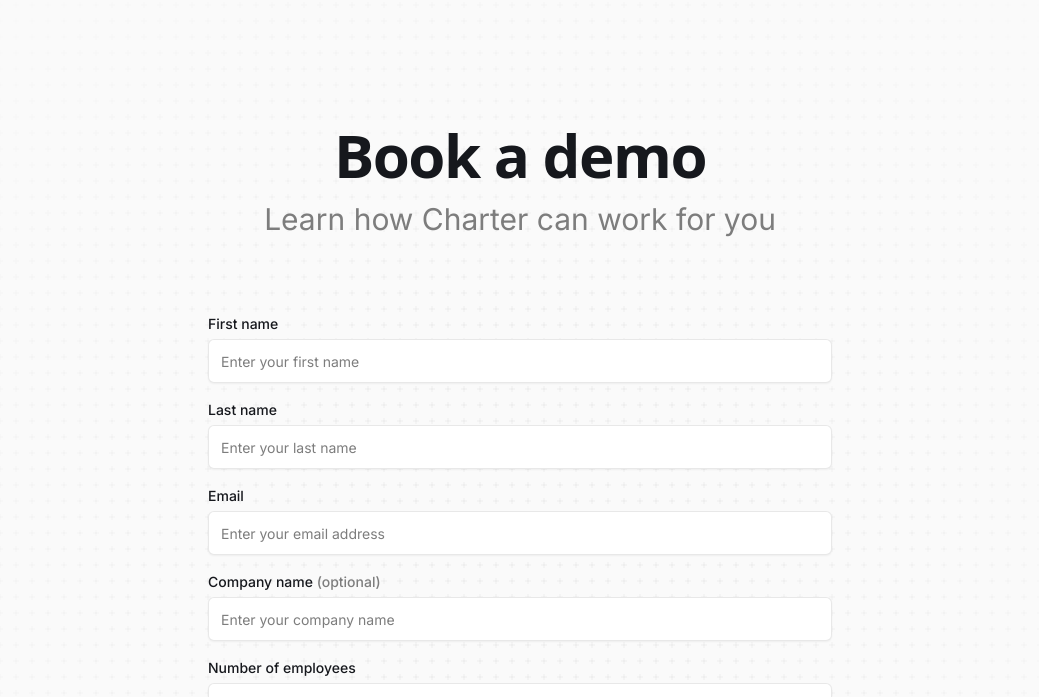
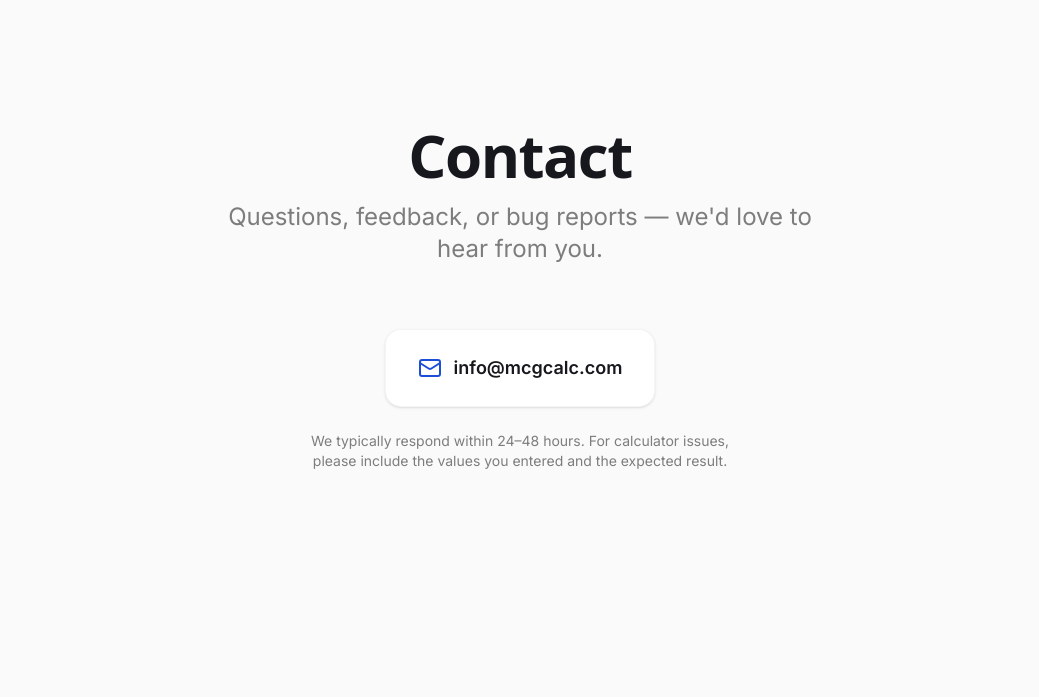
Before and after one commit to vertusdster/mcgcalc, an Astro site: page /contact in a window 1280 px wide. Shown: the part 103-800 px from the top of the page, without its empty margins (120-1159 px from the left). Built offline with nearby package versions, Linux system fonts and the light colour scheme; Astro itself is replaced by a stand-in of ours; a web font is replaced by a local one.

Commit message:
feat: simplify Contact page to mailto link, restore footer link

```diff
--- a/src/components/sections/contact-page.tsx
+++ b/src/components/sections/contact-page.tsx
@@ -1,83 +1,30 @@
-import { PlusSigns } from "@/components/icons/plus-signs";
-import { Button } from "@/components/ui/button";
-import { Input } from "@/components/ui/input";
-import { Label } from "@/components/ui/label";
-import { Textarea } from "@/components/ui/textarea";
+import { Mail } from "lucide-react";
 
 export function ContactPage() {
   return (
-    <section className="relative py-16 md:py-28 lg:py-32">
+    <section className="py-16 md:py-28 lg:py-32">
       <div className="container max-w-2xl">
         <div className="text-center">
           <h1 className="text-4xl font-semibold tracking-tight md:text-5xl lg:text-6xl">
-            Book a demo
+            Contact
           </h1>
-          <p className="text-muted-foreground mt-4 text-2xl md:text-3xl">
-            Learn how Charter can work for you
+          <p className="text-muted-foreground mt-4 text-xl md:text-2xl">
+            Questions, feedback, or bug reports — we'd love to hear from you.
           </p>
         </div>
 
-        <form className="mt-8 space-y-5 md:mt-12 lg:mt-20">
-          {/* First Name */}
-          <div className="flex flex-col gap-2">
-            <Label htmlFor="firstName">First name</Label>
-            <Input id="firstName" placeholder="Enter your first name" />
-          </div>
-
-          {/* Last Name */}
-          <div className="flex flex-col gap-2">
-            <Label htmlFor="lastName">Last name</Label>
-            <Input id="lastName" placeholder="Enter your last name" />
-          </div>
-
-          {/* Email */}
-          <div className="flex flex-col gap-2">
-            <Label htmlFor="email">Email</Label>
-            <Input
-              id="email"
-              type="email"
-              placeholder="Enter your email address"
-            />
-          </div>
-
-          {/* Company */}
-          <div className="flex flex-col gap-2">
-            <Label htmlFor="company">
-              Company name{" "}
-              <span className="text-muted-foreground">(optional)</span>
-            </Label>
-            <Input id="company" placeholder="Enter your company name" />
-          </div>
-
-          <div className="flex flex-col gap-2">
-            <Label htmlFor="employees">Number of employees</Label>
-            <Input
-              id="employees"
-              placeholder="Enter number of employees"
-              type="number"
-            />
-          </div>
-
-          {/* Message */}
-          <div className="flex flex-col gap-2">
-            <Label htmlFor="message">Message</Label>
-            <Textarea
-              id="message"
-              rows={5}
-              placeholder="Enter your message"
-              className="resize-none"
-            />
-          </div>
-
-          <div className="flex justify-end">
-            <Button type="submit" size="lg">
-              Submit
-            </Button>
-          </div>
-        </form>
-      </div>
-      <div className="absolute -inset-40 z-[-1] [mask-image:radial-gradient(circle_at_center,black_0%,black_20%,transparent_75%)]">
-        <PlusSigns className="text-foreground/[0.05] h-full w-full" />
+        <div className="mt-10 flex flex-col items-center gap-6 md:mt-16">
+          <a
+            href="mailto:info@mcgcalc.com"
+            className="flex items-center gap-3 rounded-2xl border border-border/50 bg-card px-8 py-6 shadow-sm transition-all hover:border-[#3b82f6]/40 hover:shadow-md"
+          >
+            <Mail className="h-6 w-6 text-[#1d4ed8] dark:text-[#60a5fa]" />
+            <span className="text-lg font-semibold">info@mcgcalc.com</span>
+          </a>
+          <p className="text-muted-foreground text-sm text-center max-w-md">
+            We typically respond within 24–48 hours. For calculator issues, please include the values you entered and the expected result.
+          </p>
+        </div>
       </div>
     </section>
   );
--- a/src/components/sections/footer.tsx
+++ b/src/components/sections/footer.tsx
@@ -13,6 +13,7 @@
     links: [
       { name: "FAQ", href: "/faq" },
       { name: "About", href: "/about" },
+      { name: "Contact", href: "/contact" },
     ],
   },
   {
```
